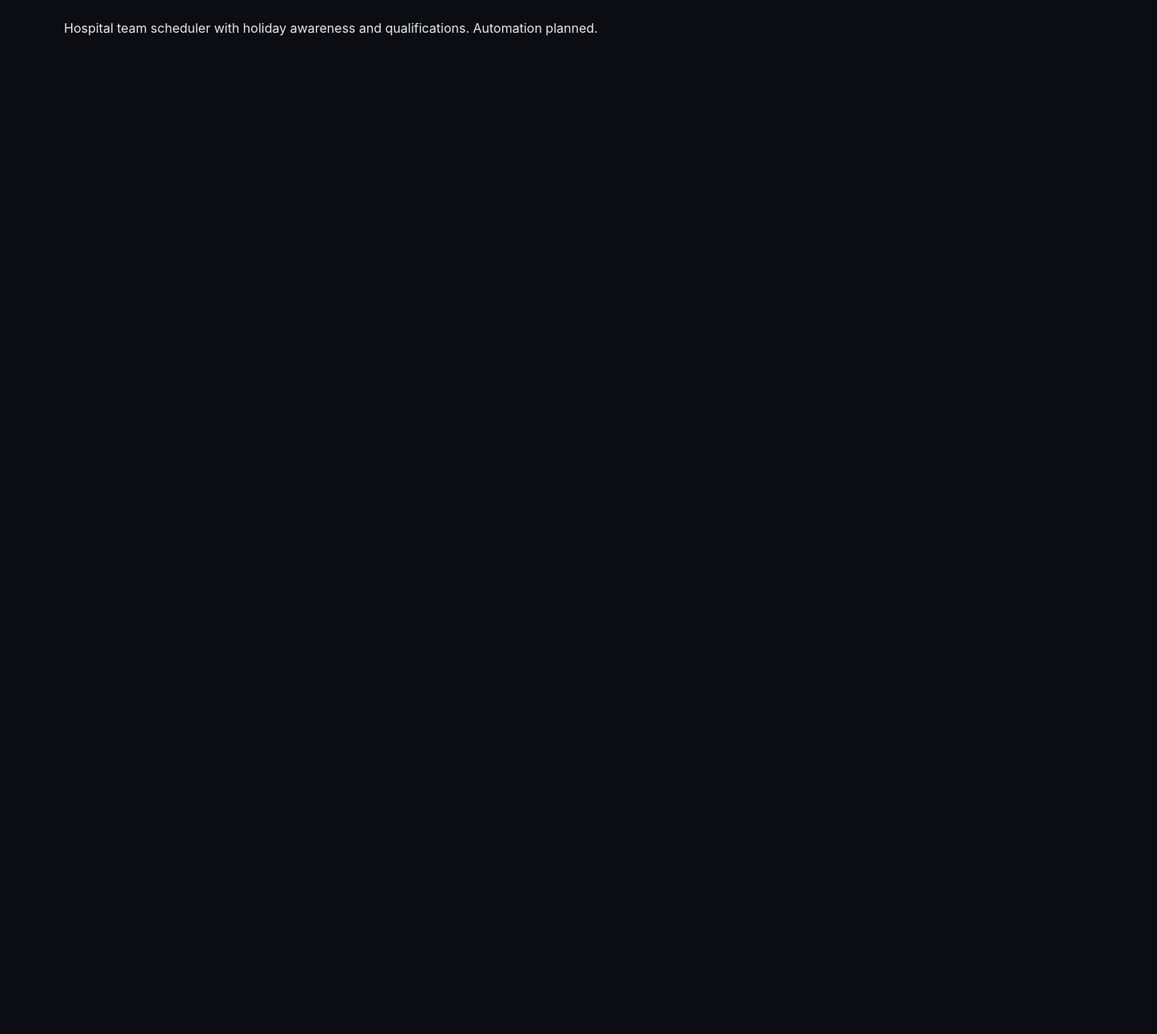
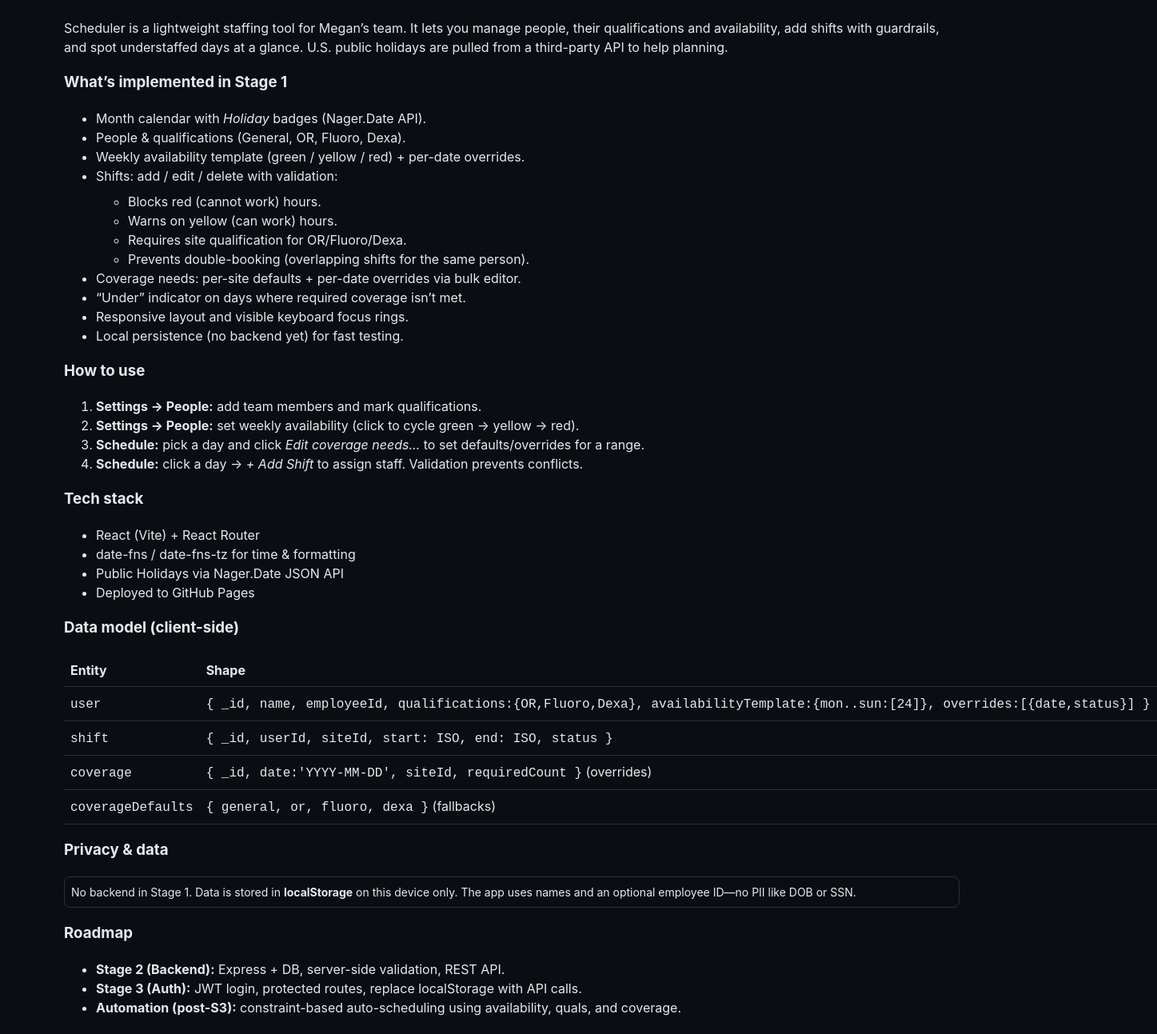
Before and after one commit to ImYellingTibbers/scheduler-client, a React (Vite) app: page /about in a window 1280 px wide. Shown: the part 121-1414 px from the top of the page at 80% size, 1447 px wide, since content can reach past the window. Before the commit the page ends 800 px from the top, so only its background shows below. Built offline with nearby package versions, Linux system fonts and the light colour scheme; no server answers; a web font is replaced by a local one.

Commit message:
docs(about): expand About page with features, usage, tech stack, data model, privacy, and roadmap

```diff
--- a/src/pages/AboutPage.jsx
+++ b/src/pages/AboutPage.jsx
@@ -1,10 +1,153 @@
 export default function AboutPage() {
+  const year = new Date().getFullYear();
+
   return (
-    <section className="page">
-      <h2>About</h2>
+    <section className="page page--about">
+      <h2>
+        About this project <span className="chip">Stage 1</span>
+      </h2>
+
       <p>
-        Hospital team scheduler with holiday awareness and qualifications.
-        Automation planned.
+        Scheduler is a lightweight staffing tool for Megan’s team. It lets you
+        manage people, their qualifications and availability, add shifts with
+        guardrails, and spot understaffed days at a glance. U.S. public holidays
+        are pulled from a third-party API to help planning.
+      </p>
+
+      <h3>What’s implemented in Stage 1</h3>
+      <ul>
+        <li>
+          Month calendar with <em>Holiday</em> badges (Nager.Date API).
+        </li>
+        <li>People &amp; qualifications (General, OR, Fluoro, Dexa).</li>
+        <li>
+          Weekly availability template (green / yellow / red) + per-date
+          overrides.
+        </li>
+        <li>
+          Shifts: add / edit / delete with validation:
+          <ul>
+            <li>Blocks red (cannot work) hours.</li>
+            <li>Warns on yellow (can work) hours.</li>
+            <li>Requires site qualification for OR/Fluoro/Dexa.</li>
+            <li>
+              Prevents double-booking (overlapping shifts for the same person).
+            </li>
+          </ul>
+        </li>
+        <li>
+          Coverage needs: per-site defaults + per-date overrides via bulk
+          editor.
+        </li>
+        <li>“Under” indicator on days where required coverage isn’t met.</li>
+        <li>Responsive layout and visible keyboard focus rings.</li>
+        <li>Local persistence (no backend yet) for fast testing.</li>
+      </ul>
+
+      <h3>How to use</h3>
+      <ol>
+        <li>
+          <strong>Settings → People:</strong> add team members and mark
+          qualifications.
+        </li>
+        <li>
+          <strong>Settings → People:</strong> set weekly availability (click to
+          cycle green → yellow → red).
+        </li>
+        <li>
+          <strong>Schedule:</strong> pick a day and click{" "}
+          <em>Edit coverage needs…</em> to set defaults/overrides for a range.
+        </li>
+        <li>
+          <strong>Schedule:</strong> click a day → <em>+ Add Shift</em> to
+          assign staff. Validation prevents conflicts.
+        </li>
+      </ol>
+
+      <h3>Tech stack</h3>
+      <ul>
+        <li>React (Vite) + React Router</li>
+        <li>date-fns / date-fns-tz for time &amp; formatting</li>
+        <li>Public Holidays via Nager.Date JSON API</li>
+        <li>Deployed to GitHub Pages</li>
+      </ul>
+
+      <h3>Data model (client-side)</h3>
+      <table className="tbl">
+        <thead>
+          <tr>
+            <th>Entity</th>
+            <th>Shape</th>
+          </tr>
+        </thead>
+        <tbody>
+          <tr>
+            <td>
+              <code>user</code>
+            </td>
+            <td>
+              <code>{`{ _id, name, employeeId, qualifications:{OR,Fluoro,Dexa}, availabilityTemplate:{mon..sun:[24]}, overrides:[{date,status}] }`}</code>
+            </td>
+          </tr>
+          <tr>
+            <td>
+              <code>shift</code>
+            </td>
+            <td>
+              <code>{`{ _id, userId, siteId, start: ISO, end: ISO, status }`}</code>
+            </td>
+          </tr>
+          <tr>
+            <td>
+              <code>coverage</code>
+            </td>
+            <td>
+              <code>{`{ _id, date:'YYYY-MM-DD', siteId, requiredCount }`}</code>{" "}
+              (overrides)
+            </td>
+          </tr>
+          <tr>
+            <td>
+              <code>coverageDefaults</code>
+            </td>
+            <td>
+              <code>{`{ general, or, fluoro, dexa }`}</code> (fallbacks)
+            </td>
+          </tr>
+        </tbody>
+      </table>
+
+      <h3>Privacy & data</h3>
+      <div className="alert">
+        No backend in Stage 1. Data is stored in <strong>localStorage</strong>{" "}
+        on this device only. The app uses names and an optional employee ID—no
+        PII like DOB or SSN.
+      </div>
+
+      <h3>Roadmap</h3>
+      <ul>
+        <li>
+          <strong>Stage 2 (Backend):</strong> Express + DB, server-side
+          validation, REST API.
+        </li>
+        <li>
+          <strong>Stage 3 (Auth):</strong> JWT login, protected routes, replace
+          localStorage with API calls.
+        </li>
+        <li>
+          <strong>Automation (post-S3):</strong> constraint-based
+          auto-scheduling using availability, quals, and coverage.
+        </li>
+      </ul>
+
+      <h3>Licenses & credits</h3>
+      <ul>
+        <li>Holidays data: Nager.Date.</li>
+        <li>Inter font: SIL Open Font License.</li>
+      </ul>
+
+      <p style={{ color: "#9fb3c8", fontSize: 12, marginTop: 12 }}>
+        © {year} Scheduler. Built for the TripleTen final project.
       </p>
     </section>
   );
--- a/src/styles/index.css
+++ b/src/styles/index.css
@@ -7,3 +7,4 @@
 @import "./components/availability.css";
 @import "./components/modal.css";
 @import "./pages/schedule.css";
+@import "./pages/about.css";
--- /dev/null
+++ b/src/styles/pages/about.css
@@ -0,0 +1,10 @@
+.page--about h3 {
+  margin-top: 18px;
+}
+.page--about ul,
+.page--about ol {
+  margin-top: 8px;
+}
+.page--about .tbl code {
+  white-space: nowrap;
+}
```
